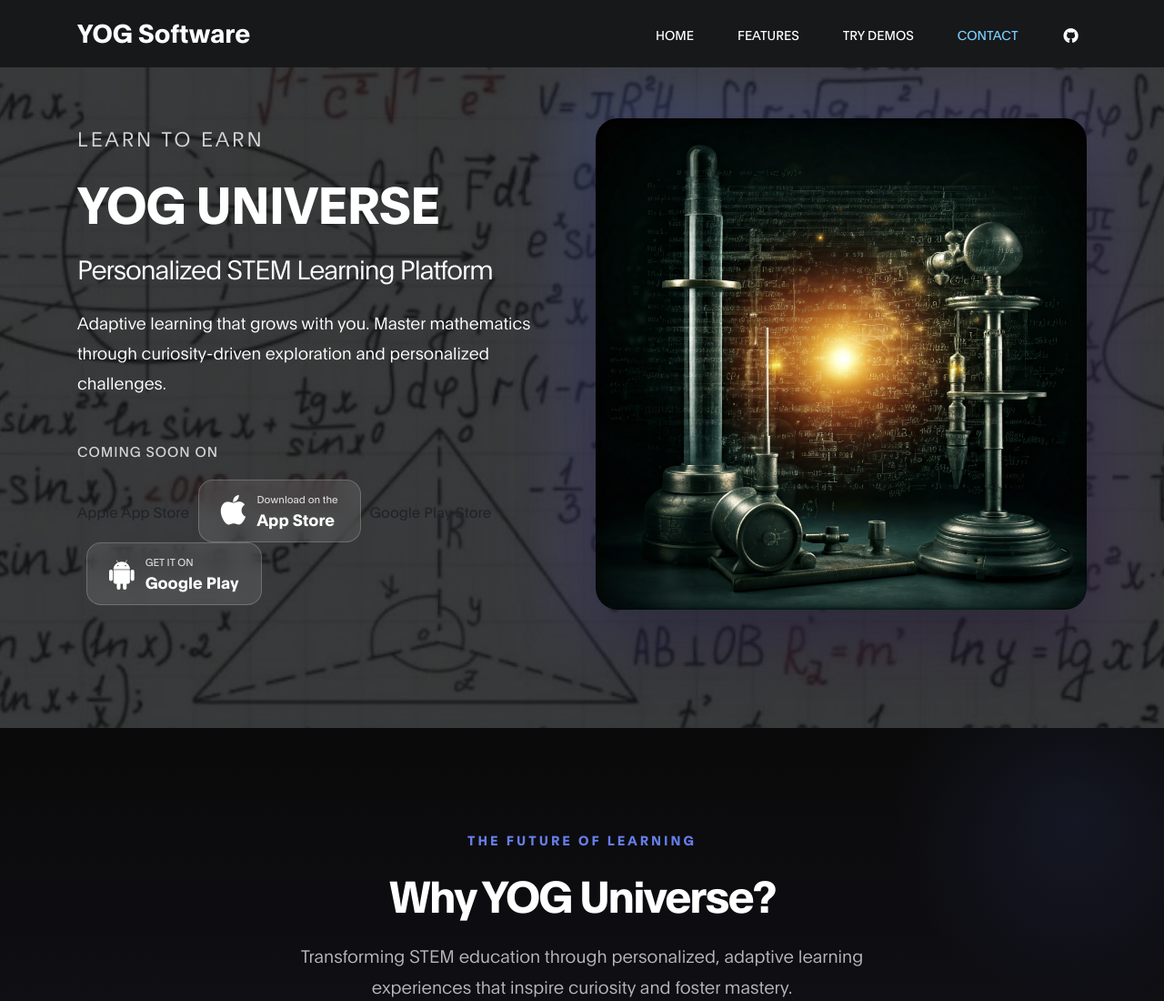
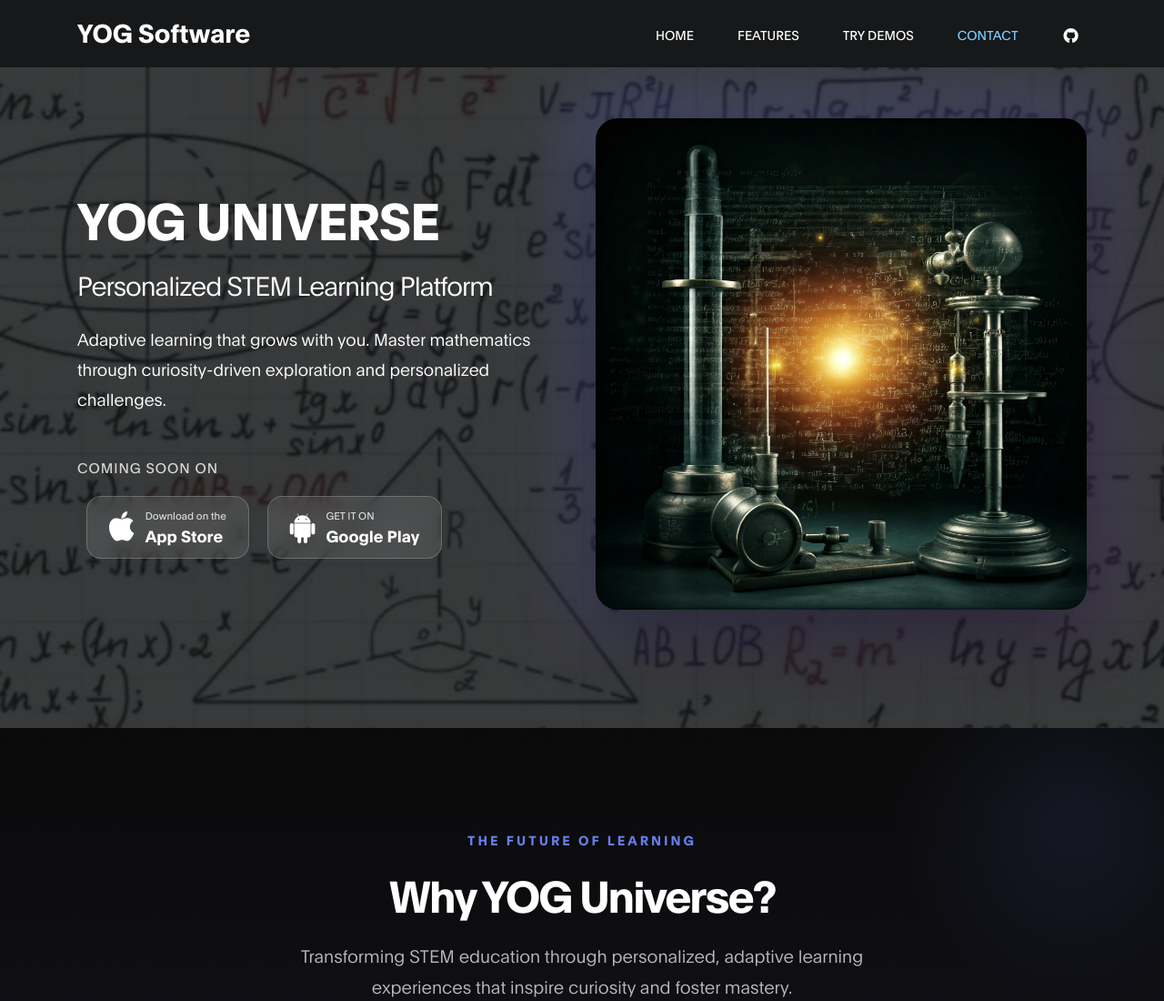
Before and after one commit to YOGSoftware/yogsoftware, a plain HTML site: page index.html in a window 1280 px wide. Shown: the top 1100 px of the page at 91% size. Drawn offline with Linux system fonts and the light colour scheme.

Commit message:
add demo

```diff
--- a/index.html
+++ b/index.html
@@ -161,7 +161,7 @@
             <div class="row align-items-center">
                 <div class="col-lg-6 col-md-12 mx-auto">
                     <div class="hero-text text-center text-lg-left">
-                        <h6 data-aos="fade-up" data-aos-delay="300" style="letter-spacing: 3px; text-transform: uppercase; color: rgba(255,255,255,0.8);">Learn to Earn</h6>
+                        <!-- <h6 data-aos="fade-up" data-aos-delay="300" style="letter-spacing: 3px; text-transform: uppercase; color: rgba(255,255,255,0.8);"></h6> -->
                         <h1 class="text-white" data-aos="fade-up" data-aos-delay="500" style="font-size: 3.5rem; font-weight: 800; line-height: 1.2;">YOG Universe</h1>
                         <h3 class="text-white" data-aos="fade-up" data-aos-delay="600" style="font-weight: 300; font-size: 1.8rem;">Personalized STEM Learning Platform</h3>
                         <p class="text-white mt-4" data-aos="fade-up" data-aos-delay="700" style="font-size: 1.15rem; line-height: 1.8; color: rgba(255,255,255,0.9);">
@@ -179,7 +179,7 @@
                         <div class="mt-5" data-aos="fade-up" data-aos-delay="900">
                             <div style="color: rgba(255,255,255,0.8); font-size: 0.95rem; margin-bottom: 20px; letter-spacing: 1px;">COMING SOON ON</div>
                             <div class="d-flex justify-content-center justify-content-lg-start align-items-center flex-wrap">
-                                Apple App Store
+                                <!-- Apple App Store -->
                                 <a href="" class="download-badge">
                                     <i class="fa fa-apple" style="font-size: 2.2rem; color: #fff; margin-right: 12px;"></i>
                                     <div style="text-align: left;">
@@ -188,7 +188,7 @@
                                     </div>
                                 </a>
 
-                                Google Play Store
+                                <!-- Google Play Store -->
                                 <a href="" class="download-badge">
                                     <i class="fa fa-android" style="font-size: 2.2rem; color: #fff; margin-right: 12px;"></i>
                                     <div style="text-align: left;">
```
